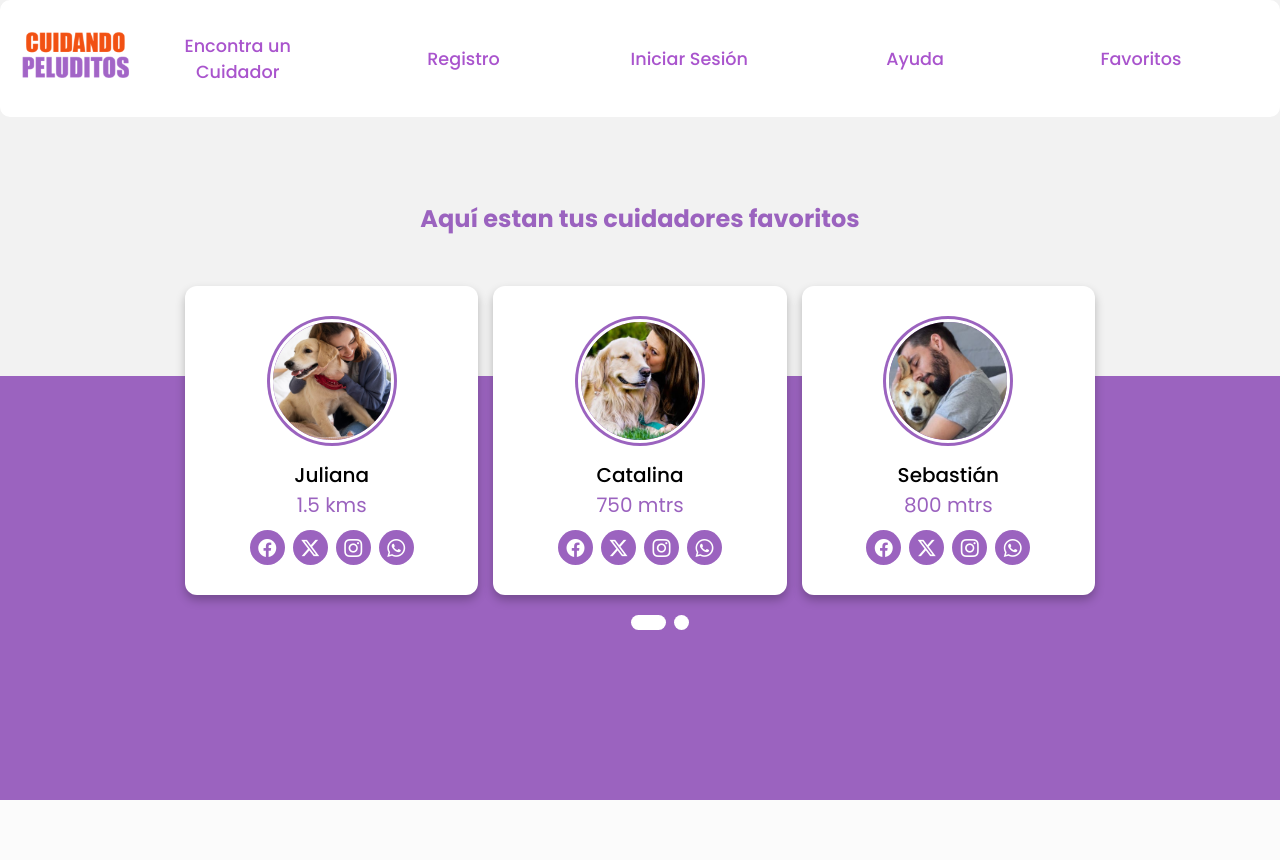
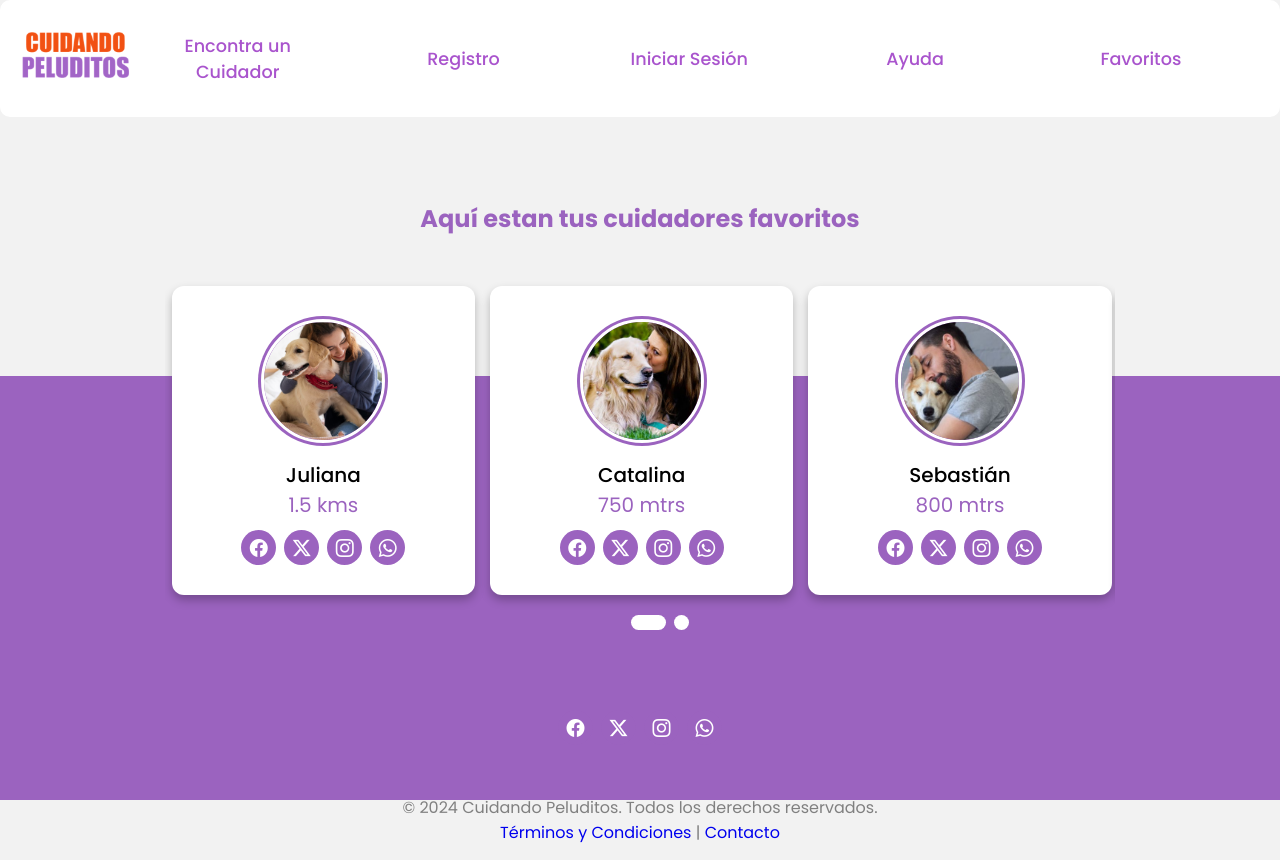
Before and after one commit to MaruValletto/Proyecto_VFinal, a Python web app: template Templates/favoritos.html in a window 1280 px wide. Before the commit the page ends 800 px from the top, so only its background shows below. Run offline with Jinja, Linux system fonts and the light colour scheme; the template is opened without the code that fills it, so the values that code supplies are empty.

Commit message:
Agrego el Footer a la pag de Favoritos

```diff
--- a/Static/css/fav.css
+++ b/Static/css/fav.css
@@ -134,7 +134,7 @@ body::before{
   width: calc(100% / 2 - 10px);
   display: flex;
   flex-wrap: wrap;
-  margin: 0 20px;
+  margin: 0 0px;
   justify-content: space-between;
 }
 .main-card .cards .card{
@@ -247,3 +247,52 @@ input[type="radio"]{
     width: 100%;
   }
 }
+
+/* footer */
+.main_foot {
+  position: absolute;
+  display: flex;
+  width: 100%;
+  flex-direction: column;
+  justify-content: center;
+  align-items: center;
+  text-align: center;
+  padding: 300px 0 15px 0;
+  left: 0;
+}
+
+.media-icons{
+  margin-top: 10px;
+  display: flex;
+}
+
+.media-icons a{
+  text-align: center;
+  line-height: 33px;
+  height: 35px;
+  width: 35px;
+  margin: 0 4px;
+  font-size: 18px;
+  color: #FFF;
+  border-radius: 50%;
+  border: 2px solid transparent;
+  background: #9B63BF;
+  transition: all 0.3s ease;
+}
+
+.media-icons a:hover{
+  color: #f25116;
+  background-color: #fff;
+  border-color: #f25116;
+}
+
+.footer {
+  color: grey;
+  border: 2%;
+  text-align: center;
+  padding: 50px 0 0 0;
+}
+
+.footer a {
+  text-decoration: none;
+}
--- a/Templates/favoritos.html
+++ b/Templates/favoritos.html
@@ -148,6 +148,24 @@
         </div>
       </div>
 
-    <footer></footer>
-</body>
-</html>
+   <!--footer-->
+  </body>
+
+  <footer>
+    <div class="main_foot">
+      <div class="media-icons">
+        <a href="#"><i class="bi bi-facebook"></i></a>
+        <a href="#"><i class="bi bi-twitter-x"></i></a>
+        <a href="#"><i class="bi bi-instagram"></i></a>
+        <a href="#"><i class="bi bi-whatsapp"></i></i></a>
+      </div>
+      <div class="footer">
+      <p>&copy; 2024 Cuidando Peluditos. Todos los derechos reservados.</p>
+      <p>
+        <a href="#about">Términos y Condiciones</a> |
+        <a href="#contact">Contacto</a>
+      </p>
+    </div>
+    </div>
+  </footer>
+  </html>
--- a/Templates/help.html
+++ b/Templates/help.html
@@ -6,7 +6,7 @@
     <title>Ayuda</title>
     <!-- Favicon -->
     <link rel="icon" href="/Static/img/favicon.ico">
-    <link rel="stylesheet" href="help.css">
+    <link rel="stylesheet" href="/Static/css/help.css">
     <link rel="stylesheet" href="https://cdn.jsdelivr.net/npm/bootstrap-icons@1.11.3/font/bootstrap-icons.min.css">
 </head>
 
```
